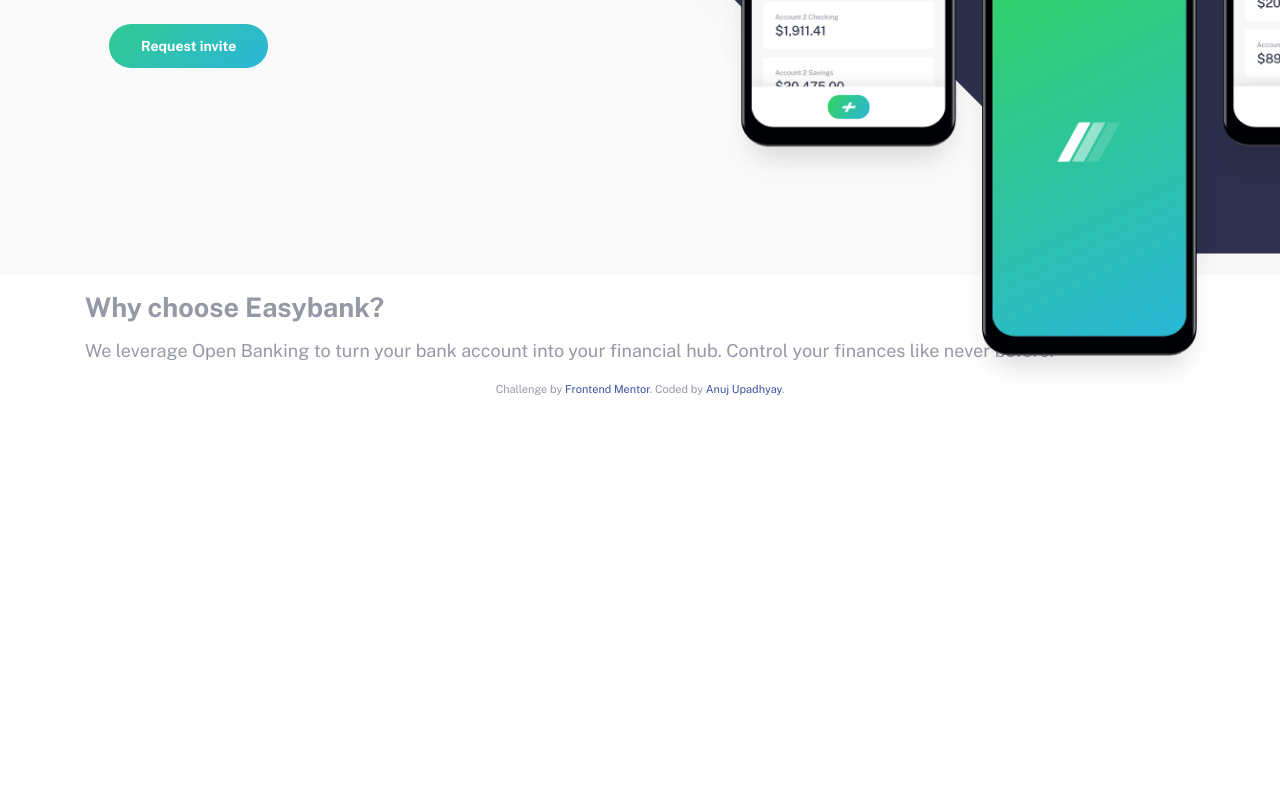
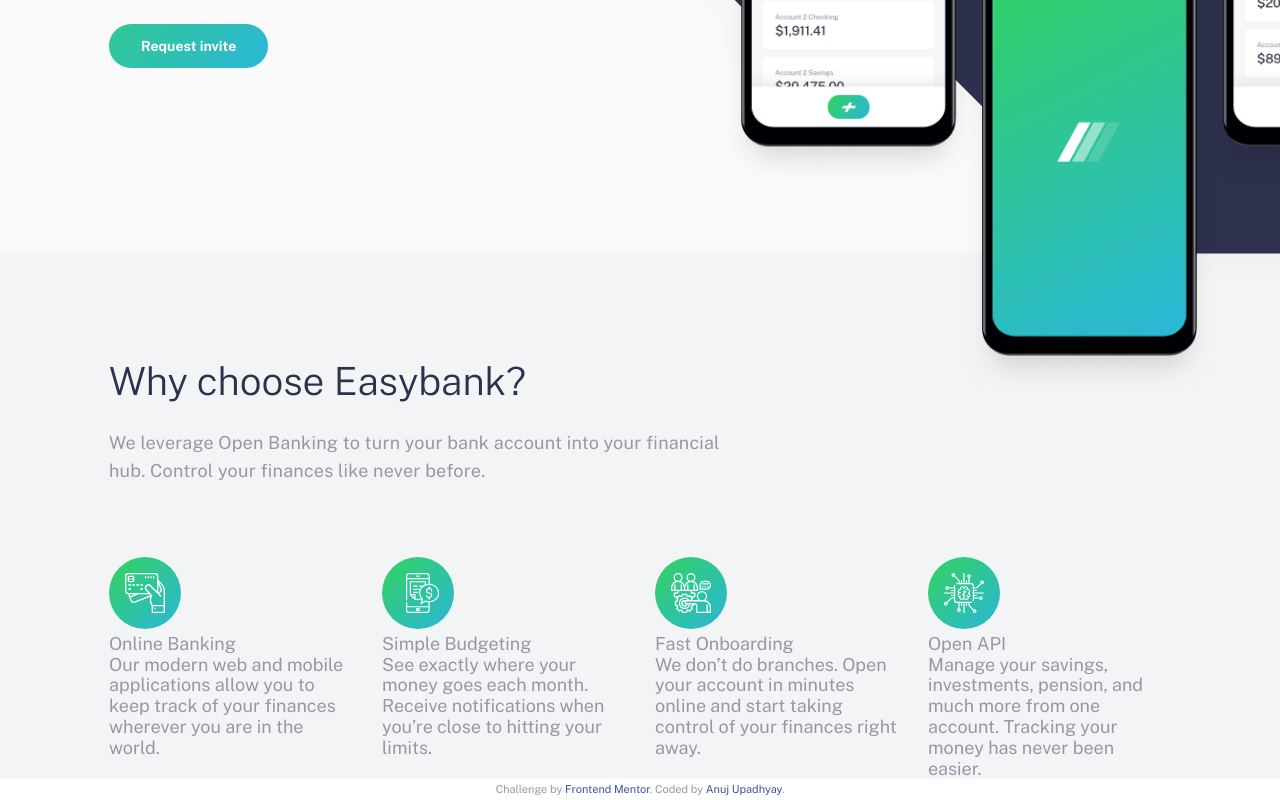
Before and after one commit to anujbhai/fm-challenge-02-easybank-langing-page, a plain HTML site: page index.html in a window 1280 px wide. Shown: the part 468-1268 px from the top of the page. Before the commit the page ends 868 px from the top, so only its background shows below. Drawn offline with nearby package versions, Linux system fonts and the light colour scheme.

Commit message:
fm-challenge02-easybank-setup-and-navbar - continued features section.

```diff
--- /dev/null
+++ b/assets/scss/components/_easy-features.scss
@@ -0,0 +1,80 @@
+@use '../util' as utl;
+@use '../globals/mixins' as mixin;
+
+.easy-features {
+  background-color: var(--litegrayishblue);
+  padding-block-start: utl.rem(63);
+  margin-block-start: utl.rem(-22);
+
+  @include mixin.breakpoint-up(large) {
+    padding-block-start: utl.rem(96);
+  }
+
+  h2, p {
+    margin: 0;
+    padding: 0;
+    text-align: center;
+
+    @include mixin.breakpoint-up(large) {
+      text-align: left;
+    }
+  }
+
+  h2 {
+    font-size: var(--font-subheading);
+    font-weight: 300;
+    color: var(--darkblue);
+    line-height: normal;
+    margin-block-end: utl.rem(16);
+
+    @include mixin.breakpoint-up(large) {
+      line-height: utl.rem(64);
+    }
+  }
+
+  p {
+    font-size: var(--font-section-tagline);
+    font-weight: 400;
+    color: var(--grayishblue);
+    line-height: utl.rem(25);
+    letter-spacing: utl.rem(0.2);
+    margin-block-end: utl.rem(56);
+
+    @include mixin.breakpoint-up(large) {
+      line-height: utl.rem(28);
+      margin-block-end: utl.rem(72);
+      width: 60%;
+    }
+  }
+
+  &__grid {
+
+    @include mixin.breakpoint-up(large) {
+      display: flex;
+    }
+  }
+
+  &__item {
+    flex: 1;
+    text-align: center;
+
+    @include mixin.breakpoint-up(large) {
+      text-align: left;
+      padding-inline: utl.rem(15);
+
+      &:first-child {
+        padding-inline-start: 0;
+      }
+
+      &:last-child {
+        padding-inline-end: 0;
+      }
+    }
+  }
+
+  &__icon {}
+
+  &__title {}
+
+  &__desc {}
+}
--- a/assets/scss/components/_easy-hero.scss
+++ b/assets/scss/components/_easy-hero.scss
@@ -1,12 +1,12 @@
 @use '../util' as utl;
-@import '../globals/mixins';
+@use '../globals/mixins' as mixin;
 
 .easy-hero {
   background-color: var(--verylitegray);
   // overflow-x: hidden;
   // overflow-y: visible;
 
-  @include breakpoint-up(large) {
+  @include mixin.breakpoint-up(large) {
 
     .container {
       display: flex;
@@ -22,7 +22,7 @@
     background-position: center center;
     height: utl.rem(270);
 
-    @include breakpoint-up(large) {
+    @include mixin.breakpoint-up(large) {
       flex: 3;
       order: 2;
       height: utl.rem(655);
@@ -41,7 +41,7 @@
       background-repeat: no-repeat;
       background-position: center bottom;
 
-      @include breakpoint-up(large) {
+      @include mixin.breakpoint-up(large) {
         width: utl.rem(1271);
         background-size: 92%;
         background-position: 0% 83%;
@@ -58,7 +58,7 @@
       background-repeat: no-repeat;
       background-position: center bottom;
 
-      @include breakpoint-up(large) {
+      @include mixin.breakpoint-up(large) {
         width: 115%;
         height: 118%;
         left: 26%;
@@ -72,7 +72,7 @@
     text-align: center;
     padding-block: utl.rem(40);
 
-    @include breakpoint-up(large) {
+    @include mixin.breakpoint-up(large) {
       flex: 2;
       order: 1;
       text-align: left;
--- a/assets/scss/components/_index.scss
+++ b/assets/scss/components/_index.scss
@@ -1,2 +1,3 @@
+@forward 'easy-features';
 @forward 'easy-header';
 @forward 'easy-hero';
--- a/assets/scss/globals/_boilerplate.scss
+++ b/assets/scss/globals/_boilerplate.scss
@@ -1,5 +1,5 @@
 @use '../util' as utl;
-@import './mixins';
+@use './mixins' as mixin;
 
 html {
   font-size: 100%;
@@ -73,12 +73,12 @@ button,
 
 // Visibility
 .hide-for-mobile {
-  @include breakpoint-down(large) {
+  @include mixin.breakpoint-down(large) {
     display: none;
   }
 }
 .hide-for-desktop {
-  @include breakpoint-up(large) {
+  @include mixin.breakpoint-up(large) {
     display: none;
   }
 }
--- a/assets/scss/globals/_index.scss
+++ b/assets/scss/globals/_index.scss
@@ -1,3 +1,4 @@
 @forward 'animations';
 @forward 'boilerplate';
+@forward 'mixins';
 @forward 'variables';
--- a/index.html
+++ b/index.html
@@ -68,7 +68,7 @@
   </section>
 
   <section class="easy-features">
-    <div class="container">
+    <div class="container container--px">
       <h2>
         Why choose Easybank?
       </h2>
@@ -76,27 +76,73 @@
       <p>
         We leverage Open Banking to turn your bank account into your financial hub. Control your finances like never before.
       </p>
+
+      <div class="easy-features__grid">
+        <div class="easy-features__item">
+          <div class="easy-features__icon">
+            <img src="./public/img/icon-online.svg" alt="">
+          </div>
+
+          <div class="easy-features__title">
+            Online Banking
+          </div>
+
+          <div class="easy-features__desc">
+            Our modern web and mobile applications allow you to keep track of your finances wherever you are in the world.
+          </div>
+        </div>
+
+        <div class="easy-features__item">
+          <div class="easy-features__icon">
+            <img src="./public/img/icon-budgeting.svg" alt="">
+          </div>
+
+          <div class="easy-features__title">
+            Simple Budgeting
+          </div>
+
+          <div class="easy-features__desc">
+            See exactly where your money goes each month. Receive notifications when you’re close to hitting your limits.
+          </div>
+        </div>
+
+        <div class="easy-features__item">
+          <div class="easy-features__icon">
+            <img src="./public/img/icon-onboarding.svg" alt="">
+          </div>
+
+          <div class="easy-features__title">
+            Fast Onboarding
+          </div>
+
+          <div class="easy-features__desc">
+            We don’t do branches. Open your account in minutes online and start taking control of your finances right away.
+          </div>
+        </div>
+
+        <div class="easy-features__item">
+          <div class="easy-features__icon">
+            <img src="./public/img/icon-api.svg" alt="">
+          </div>
+
+          <div class="easy-features__title">
+            Open API
+          </div>
+
+          <div class="easy-features__desc">
+            Manage your savings, investments, pension, and much more from one account. Tracking your money has never been easier.
+          </div>
+        </div>
+      </div>
     </div>
   </section>
 
   <!--
 
 
-  Online Banking
-  Our modern web and mobile applications allow you to keep track of your finances
-  wherever you are in the world.
 
-  Simple Budgeting
-  See exactly where your money goes each month. Receive notifications when you’re
-  close to hitting your limits.
 
-  Fast Onboarding
-  We don’t do branches. Open your account in minutes online and start taking control
-  of your finances right away.
 
-  Open API
-  Manage your savings, investments, pension, and much more from one account. Tracking
-  your money has never been easier.
 
 
 
```
Also changed, not shown: dist/style.css, 1 other file.
